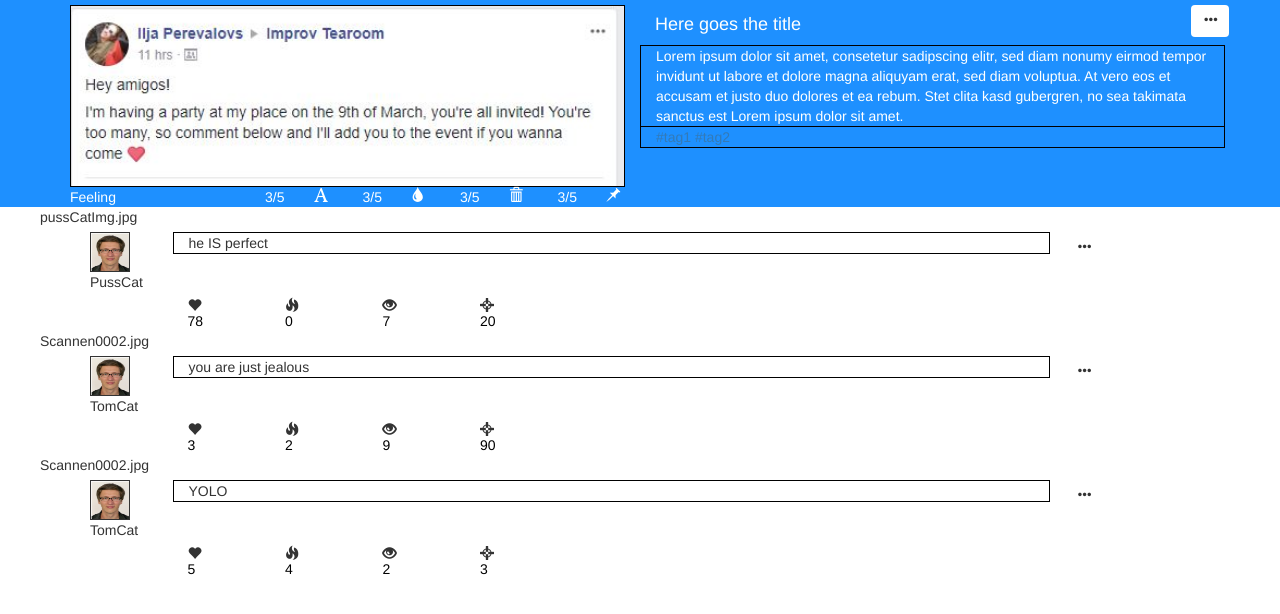
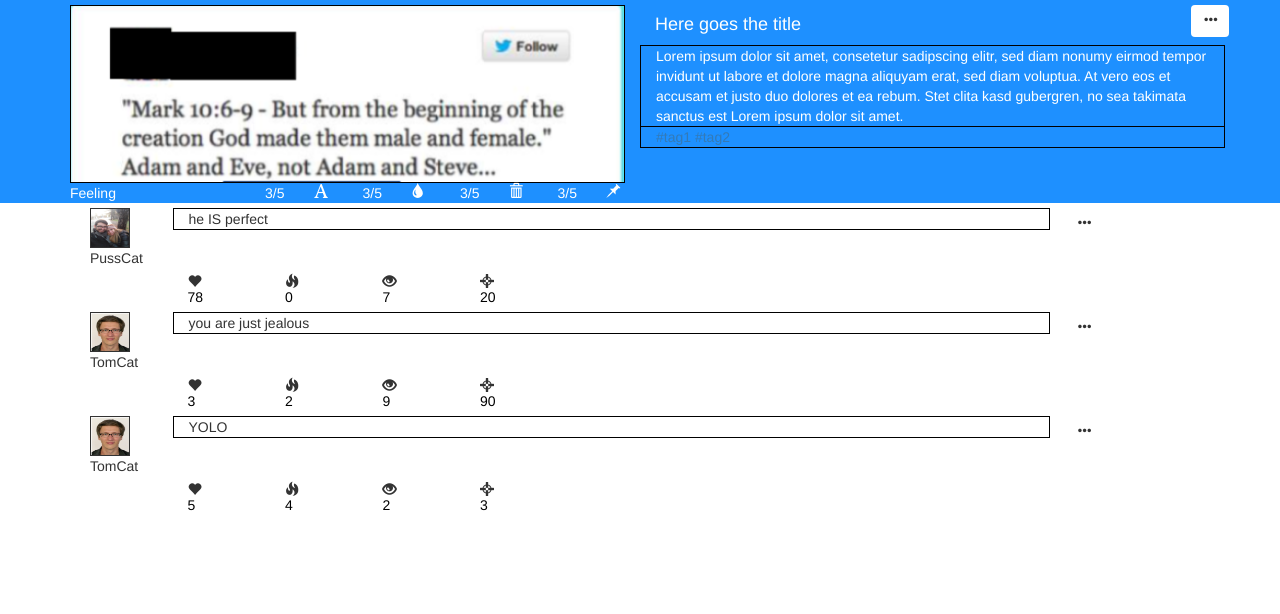
Before and after one commit to SteffNeu/itech_project, a Django app: page /antifu/post/ in a window 1280 px wide. Shown: the top 614 px of the page. Run offline with Django 3.2, Linux system fonts and the light colour scheme; data comes from the database, SQL or seed files in the repository; both versions use the stored data as it was after the commit; some libraries are stand-ins or nearby versions.

Commit message:
Showing comments on post

```diff
--- a/populate.py
+++ b/populate.py
@@ -15,14 +15,14 @@ def populate():
             "username":"TomCat",
             "email":"user@email.com",
             "password":"mypassw0rd",
-            "picture":os.path.join(os.getcwd(),"\static\images\Scannen0002.jpg")
+            "picture":"Scannen0002.jpg"
 
         },
         {
             "username": "PussCat",
             "email": "user2@email.com",
             "password": "newPassw0rd",
-            "picture": os.path.join(os.getcwd(),"\static\images\pussCatImg.jpg")
+            "picture": "pussCatImg.jpg"
 
         }
     ]
--- a/templates/antifu/post.html
+++ b/templates/antifu/post.html
@@ -19,7 +19,7 @@
 		<div class="row top">
 			<div class="col-sm-6">
 				<div class="post_image thin-border">
-					<img class="img-responsive post_image" src="{% static "images/hate.jpg" %}" alt="No Image" />
+					<img class="img-responsive post_image" src="{{MEDIA_URL}}post_pictures/Adam_And_Steve.PNG" alt="No Image" />
 				</div>
 			</div>
 			<div class="colouring col-sm-6">
@@ -91,7 +91,6 @@
 <div>
     <ul>
     {% for c in comments %}
-        {{ c.user.picture }}
         <div class="comment_container ">
             <div class="comment">
             <div class="container">
@@ -99,7 +98,7 @@
                     <div class="user_info col-sm-1">
                         <div class="row">
                             <div class="comment_profile_pic col-sm-1">
-                                <img class="small_profile" src="{% static "images/Scannen0002.jpg" %}" alt="No Image"/>
+                                <img class="small_profile" src="{{ MEDIA_URL }}profile_images/{{ c.user.picture }}" alt="No Image"/>
                             </div>
                         </div>
                         <div class="row">
```
Also changed, not shown: db.sqlite3.
